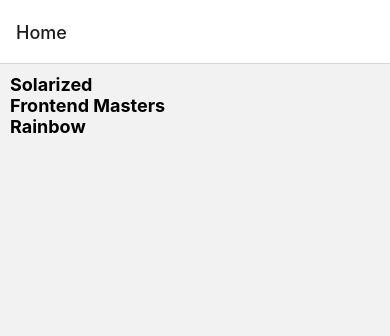
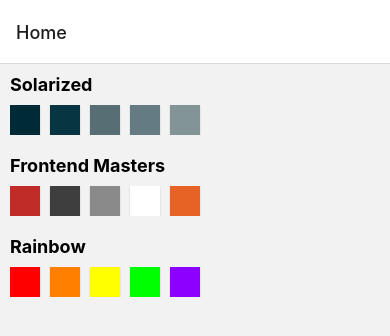
Before and after one commit to irahrosete/fm-react-native-expo, a React Native app: screen /Home in a window 390 px wide. Shown: the top 336 px of the page. Built offline with nearby package versions, Linux system fonts and the light colour scheme.

Commit message:
add styling to palette preview

```diff
--- a/components/PalettePreview.js
+++ b/components/PalettePreview.js
@@ -1,16 +1,24 @@
 import React from 'react'
-import { TouchableOpacity, Text, StyleSheet, FlatList } from 'react-native'
-import ColorPalette from '../screens/ColorPalette'
+import {
+  TouchableOpacity,
+  Text,
+  StyleSheet,
+  FlatList,
+  View,
+} from 'react-native'
 
 const PalettePreview = ({ handlePress, colorPalette }) => {
   return (
     <TouchableOpacity onPress={handlePress}>
       <Text style={styles.text}>{colorPalette.paletteName}</Text>
       <FlatList
-        style={styles.text}
-        data={ColorPalette.colors}
+        horizontal={true}
+        style={(styles.text, styles.list)}
+        data={colorPalette.colors.slice(0, 5)}
         keyExtractor={(item) => item.colorName}
-        renderItem={({ item }) => <Text>{item.colorName}</Text>}
+        renderItem={({ item }) => (
+          <View style={[styles.box, { backgroundColor: item.hexCode }]} />
+        )}
       />
     </TouchableOpacity>
   )
@@ -20,6 +28,20 @@
   text: {
     fontWeight: 'bold',
     fontSize: 18,
+    marginBottom: 10,
+  },
+  box: {
+    height: 30,
+    width: 30,
+    marginRight: 10,
+    shadowColor: '#000',
+    shadowOffset: { width: 0, height: 1 },
+    shadowOpacity: 0.3,
+    shadowRadius: 1,
+    elevation: 2,
+  },
+  list: {
+    marginBottom: 20,
   },
 })
 
```
